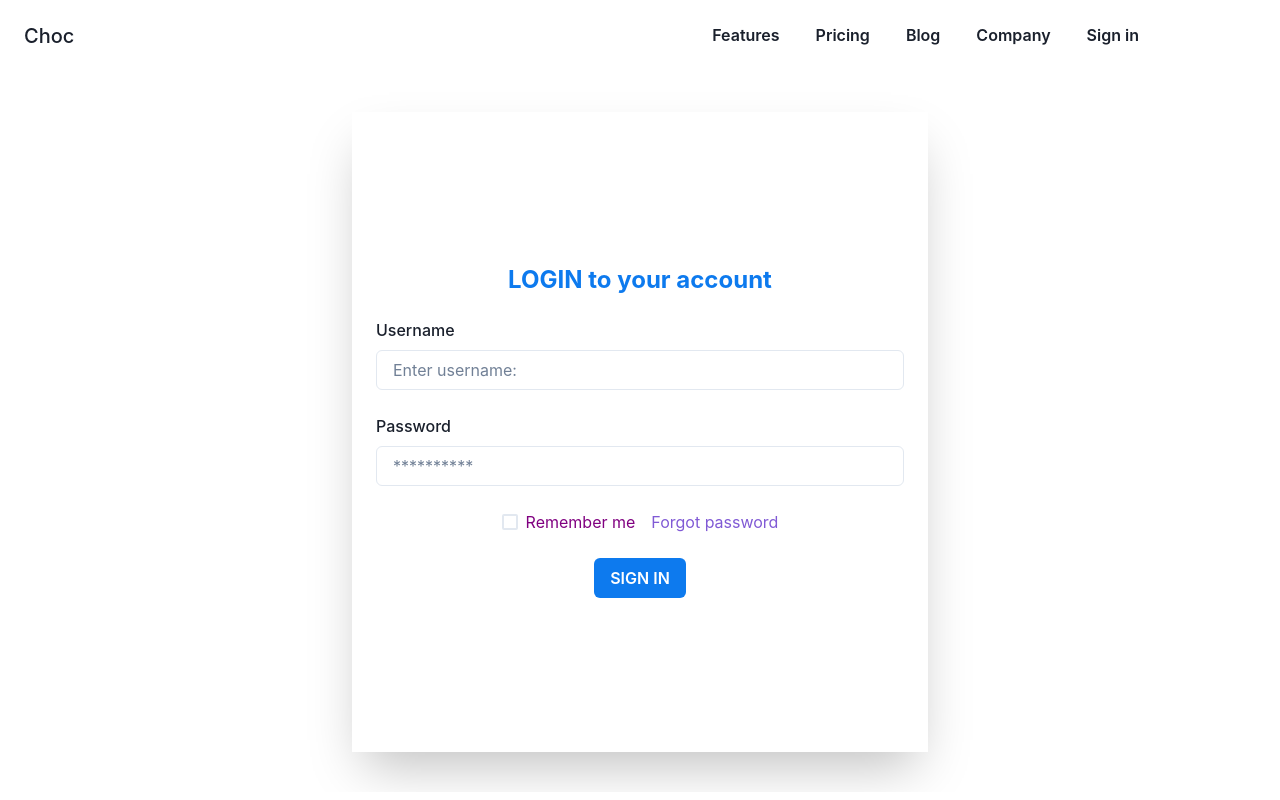
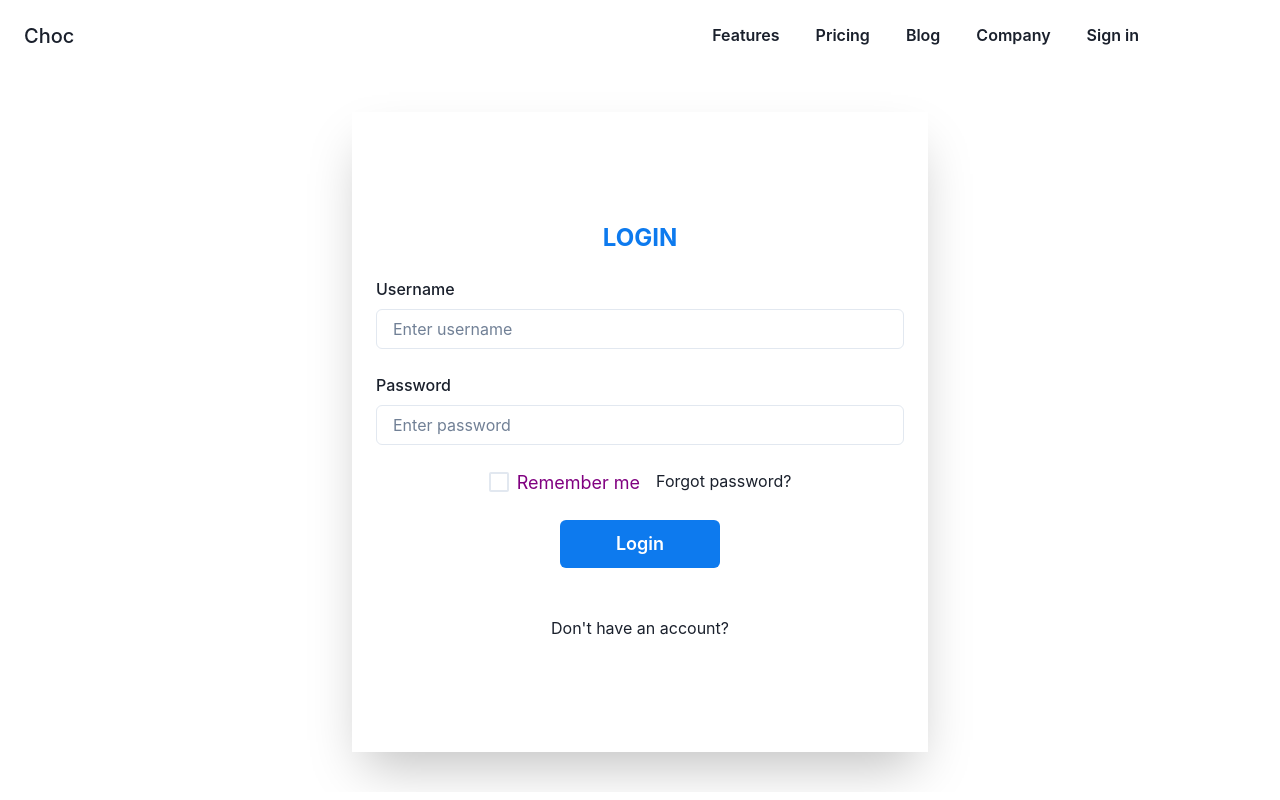
Before and after one commit to Ali7U/HouseHub, a React (Vite) app: page /login in a window 1280 px wide. Shown: the top 800 px of the page. Built offline with nearby package versions, Linux system fonts and the light colour scheme.

Commit message:
After building the Login page I built a registeration page using mockaAPI with an Authentication of both LOGIN and Register pages

```diff
--- a/src/components/Login.tsx
+++ b/src/components/Login.tsx
@@ -1,49 +1,94 @@
-import React from 'react'
+import React, { useEffect, useState } from 'react'
 import axios from 'axios'
-import { Box, Center, Flex, FormControl, FormLabel, Heading, HStack, Image, Input, Stack, Checkbox, Link, Button } from '@chakra-ui/react'
-
-
-
+import { Box, Center, Text, Flex, FormControl, FormLabel, Heading, HStack, Image, Input, Stack, Checkbox, Button } from '@chakra-ui/react'
+import { Link } from 'react-router-dom';
 
 function Login() {
+  const [userName, setUserName] = useState('');
+  const [password, setPassword] = useState('');
+  const [error, setError] = useState('');
+
+  useEffect(() => {
+    const storedUserName = localStorage.getItem('userName');
+    if (storedUserName) {
+      setUserName(storedUserName);
+    }
+  }, []);
+
+  const handleLogin = async () => {
+    setError('');
+    if (!userName || !password) {
+      setError('Please enter both username and password');
+      return;
+    }
+    try {
+      const response = await axios.get(`https://63e20921ad0093bf29c66077.mockapi.io/Signup?username=${userName}`);
+      if (response.data.length === 0) {
+        setError('Incorrect username or password');
+        return;
+      }
+      const user = response.data[0];
+      if (user.password !== password) {
+        setError('Incorrect username or password');
+        return;
+      }
+      localStorage.setItem('userName', userName);
+      window.location.href = '/';
+    } catch (err) {
+      setError('An error occurred, please try again later');
+    }
+  };
+
   return (
-    <HStack w={"full"} h={"full"} bgColor={"#fff"} align={"center"}>
-        {/* <Flex w={"full"} h={"90vh"} borderRightWidth={1}>
-            <Image
-            borderRadius={18}
-            objectFit={'cover'}
-            h={'full'}
-            w={'full'}
-            src="https://images.pexels.com/photos/221514/pexels-photo-221514.jpeg?auto=compress&cs=tinysrgb&w=1260&h=750&dpr=1"/>
-        </Flex> */}
-        <Flex  width={"full"} height={'90vh'} alignItems={"Center"} justifyContent={'center'}>
-            <Stack boxShadow='2xl' w={"full"} maxW={"xl"} h={"80vh"} spacing={6} p={6} bgColor={"#fff"} alignItems={"Center"} justifyContent={'center'}>
-                <Heading fontSize={"2xl"} color={"#0d7aee"}>
-                    LOGIN to your account
+    <HStack w='full' h='full' bgColor='#fff' align='center'>
+      <Flex width='full' height='90vh' alignItems='center' justifyContent='center'>
+        <Stack
+          boxShadow='2xl'
+          w='full'
+          maxW='xl'
+          h='80vh'
+          spacing={6}
+          p={6}
+          bgColor='#fff'
+          alignItems='center'
+          justifyContent='center'
+        >
+          <Heading fontSize='2xl' color='#0d7aee'>
+            LOGIN
           </Heading>
-                <FormControl id='user' >
-                    <FormLabel> Username</FormLabel>
-                    <Input placeholder='Enter username: '></Input>
+          <FormControl id='user'>
+            <FormLabel>Username</FormLabel>
+            <Input placeholder='Enter username' value={userName} onChange={e => setUserName(e.target.value)} />
           </FormControl>
-                <FormControl id='password' >
-                    <FormLabel > Password</FormLabel>
-                    <Input type={'password'} placeholder='**********'></Input>
+          <FormControl id='password'>
+            <FormLabel>Password</FormLabel>
+            <Input
+              type='password'
+              placeholder='Enter password'
+              value={password}
+              onChange={e => setPassword(e.target.value)}
+            />
           </FormControl>
-                <Stack
-                spacing={4}
-                direction={'row'}
-                align="start"
-                justify="space-between"
-            >
-                <Checkbox color={'purple'}>Remember me</Checkbox>
-                <Link color={'purple.500'}>Forgot password</Link>
+          {error && <Box color='red'>{error}</Box>}
+          <Stack spacing={4} direction='row' align='start' justify='space-between'>
+            <Checkbox color='purple' size='lg'>
+Remember me
+</Checkbox>
+<Link to='/forgot'>Forgot password?</Link>
 </Stack>
-                <Button bgColor={'#0d7aee'} color={"white"}>SIGN IN</Button>
+<Button size='lg' bgColor='#0d7aee' w={40} color={"white"} onClick={handleLogin}>
+Login
+</Button>
+<Center mt={6}>
+
+<Link to='/signup'>
+<Text>Don't have an account?</Text>
+</Link>
+</Center>
 </Stack>
 </Flex>
 </HStack>
-
-  )
+);
 }
 
-export default Login
+export default Login;
--- /dev/null
+++ b/src/components/Register.tsx
@@ -0,0 +1,74 @@
+import React, { useEffect, useState } from 'react'
+import axios from 'axios'
+import { Box, Center, Flex, FormControl, FormLabel, Heading, HStack, Image, Input, Stack, Checkbox, Link, Button } from '@chakra-ui/react'
+
+function Register() {
+  const [userName, setUserName] = useState('');
+  const [email, setEmail] = useState('');
+  const [password, setPassword] = useState('');
+  const [error, setError] = useState('');
+
+  const handleRegister = async () => {
+    setError('');
+    if (!userName || !email || !password) {
+      setError('Please enter all the fields');
+      return;
+    }
+
+    try {
+      const response = await axios.post('https://63e20921ad0093bf29c66077.mockapi.io/Signup', {
+        username: userName,
+        email,
+        password,
+      });
+      window.location.href = '/login';
+    } catch (err) {
+      setError('An error occurred while registering');
+    }
+  };
+
+  return (
+    <HStack w='full' h='full' bgColor='#fff' align='center'>
+      <Flex width='full' height='90vh' alignItems='center' justifyContent='center'>
+        <Stack
+          boxShadow='2xl'
+          w='full'
+          maxW='xl'
+          h='80vh'
+          spacing={6}
+          p={6}
+          bgColor='#fff'
+          alignItems='center'
+          justifyContent='center'
+        >
+          <Heading fontSize='2xl' color='#0d7aee'>
+            REGISTER
+          </Heading>
+          <FormControl id='user'>
+            <FormLabel>Username</FormLabel>
+            <Input placeholder='Enter username' value={userName} onChange={e => setUserName(e.target.value)} />
+          </FormControl>
+          <FormControl id='email'>
+            <FormLabel>Email</FormLabel>
+            <Input placeholder='Enter email' value={email} onChange={e => setEmail(e.target.value)} />
+          </FormControl>
+          <FormControl id='password'>
+            <FormLabel>Password</FormLabel>
+            <Input
+              type='password'
+              placeholder='Enter password'
+              value={password}
+              onChange={e => setPassword(e.target.value)}
+            />
+          </FormControl>
+          {error && <Box color='red'>{error}</Box>}
+          <Button bgColor='#0d7aee' color='white' onClick={handleRegister}>
+            REGISTER
+          </Button>
+        </Stack>
+      </Flex>
+    </HStack>
+  );
+}
+
+export default Register;
--- a/src/components/Router.tsx
+++ b/src/components/Router.tsx
@@ -4,6 +4,7 @@ import Footer from "./Footer";
 import Home from "./Home";
 import Nav from "./Nav";
 import Login from "./Login";
+import Register from "./Register";
 import { Box } from "@chakra-ui/react";
 
 function Router() {
@@ -13,6 +14,7 @@ function Router() {
       <Routes>
         <Route path="/" element={<Home />} />
         <Route path="/login" element={<Login />} />
+        <Route path="/Register" element={<Register/>}></Route>
       </Routes>
       <Footer />
     </div>
```
Also changed, not shown: src/components/Nav.tsx (line endings or trailing spaces). Lines whose indentation alone changed are shown as unchanged.
